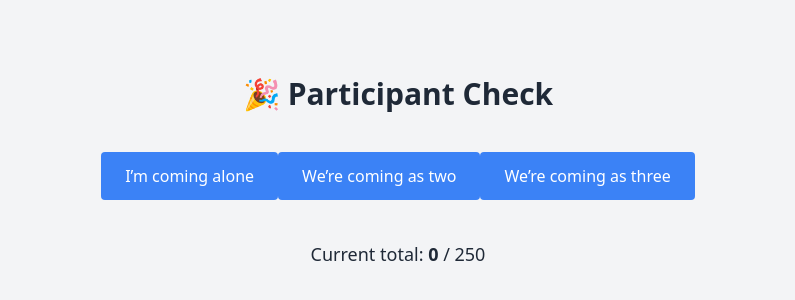
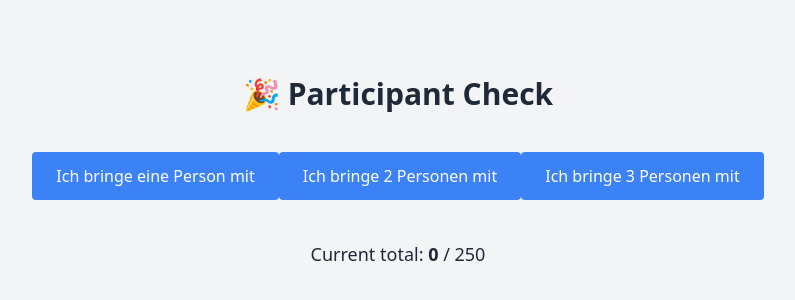
Before and after one commit to Bloomle/app, a Next.js app: page / in a window 1280 px wide. Shown: the part 228-528 px from the top of the page, without its empty margins (242-1037 px from the left). Built offline with nearby package versions, Linux system fonts and the light colour scheme.

Commit message:
index.js

```diff
--- a/pages/index.js
+++ b/pages/index.js
@@ -46,19 +46,19 @@ export default function Home() {
             className="px-6 py-3 bg-blue-500 text-white rounded hover:bg-blue-600"
             onClick={() => handleVote(1)}
           >
-            I’m coming alone
+            Ich bringe eine Person mit
           </button>
           <button
             className="px-6 py-3 bg-blue-500 text-white rounded hover:bg-blue-600"
             onClick={() => handleVote(2)}
           >
-            We’re coming as two
+            Ich bringe 2 Personen mit
           </button>
           <button
             className="px-6 py-3 bg-blue-500 text-white rounded hover:bg-blue-600"
             onClick={() => handleVote(3)}
           >
-            We’re coming as three
+            Ich bringe 3 Personen mit
           </button>
         </div>
       )}
```
